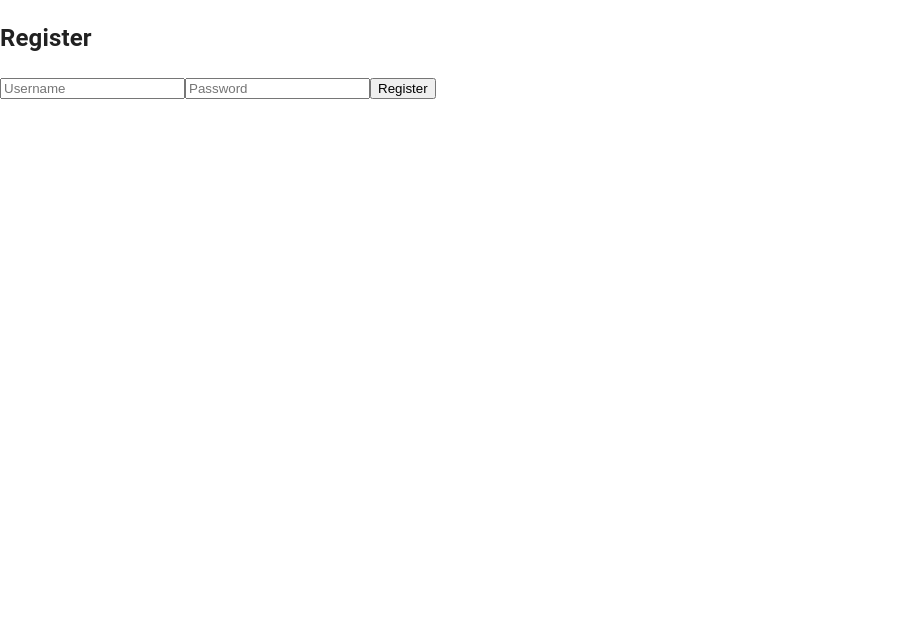
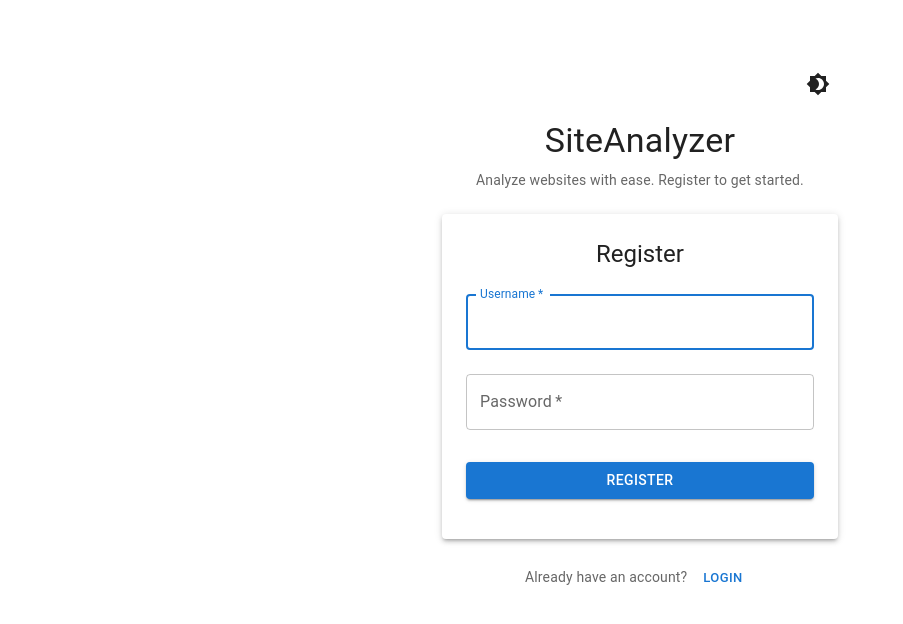
Before and after one commit to nairyuuu/siteanalyzer-be, a Next.js app in the folder frontend/: page /register in a window 1280 px wide. Shown: the top 624 px of the page, without its empty margins (0-903 px from the left). Built offline with nearby package versions, Linux system fonts and the light colour scheme.

Commit message:
add gitignore

```diff
--- a/frontend/pages/register.js
+++ b/frontend/pages/register.js
@@ -1,20 +1,121 @@
 import { useState } from 'react';
 import axios from 'axios';
+import { useRouter } from 'next/router';
+import {
+  Box,
+  Button,
+  Container,
+  CssBaseline,
+  IconButton,
+  TextField,
+  Typography,
+  Paper,
+} from '@mui/material';
+import { Brightness4, Brightness7 } from '@mui/icons-material';
 
-export default function Register() {
+export default function Register({ toggleTheme, mode }) {
   const [form, setForm] = useState({ username: '', password: '' });
+  const router = useRouter();
 
   const handleRegister = async () => {
-    await axios.post('http://localhost:4000/api/auth/register', form);
-    alert('Registered! Now log in.');
+    try {
+      await axios.post('http://localhost:4000/api/auth/register', form);
+      alert('Registered! Now log in.');
+      router.push('/login');
+    } catch (error) {
+      console.error('Registration failed:', error);
+      // Add error handling here (e.g., show a snackbar or error message)
+    }
+  };
+
+  const handleKeyPress = (e) => {
+    if (e.key === 'Enter') {
+      handleRegister();
+    }
   };
 
   return (
-    <>
-      <h2>Register</h2>
-      <input placeholder="Username" onChange={e => setForm({ ...form, username: e.target.value })} />
-      <input placeholder="Password" type="password" onChange={e => setForm({ ...form, password: e.target.value })} />
-      <button onClick={handleRegister}>Register</button>
-    </>
+    <Container component="main" maxWidth="xs">
+      <CssBaseline />
+      <Box
+        sx={{
+          display: 'flex',
+          flexDirection: 'column',
+          alignItems: 'center',
+          mt: 8,
+        }}
+      >
+        {/* Theme Toggle Button */}
+        <Box sx={{ alignSelf: 'flex-end' }}>
+          <IconButton onClick={toggleTheme} color="inherit">
+            {mode === 'dark' ? <Brightness7 /> : <Brightness4 />}
+          </IconButton>
+        </Box>
+
+        {/* Application Title */}
+        <Typography component="h1" variant="h4" align="center" sx={{ mt: 2 }}>
+          SiteAnalyzer
+        </Typography>
+        <Typography
+          component="p"
+          variant="body2"
+          align="center"
+          color="text.secondary"
+          sx={{ mt: 1, mb: 3 }}
+        >
+          Analyze websites with ease. Register to get started.
+        </Typography>
+
+        {/* Registration Form */}
+        <Paper elevation={3} sx={{ p: 3, width: '100%' }}>
+          <Typography component="h1" variant="h5" align="center">
+            Register
+          </Typography>
+          <Box component="form" sx={{ mt: 1 }}>
+            <TextField
+              margin="normal"
+              required
+              fullWidth
+              label="Username"
+              autoFocus
+              value={form.username}
+              onChange={(e) => setForm({ ...form, username: e.target.value })}
+              onKeyPress={handleKeyPress}
+            />
+            <TextField
+              margin="normal"
+              required
+              fullWidth
+              label="Password"
+              type="password"
+              value={form.password}
+              onChange={(e) => setForm({ ...form, password: e.target.value })}
+              onKeyPress={handleKeyPress}
+            />
+            <Button
+              fullWidth
+              variant="contained"
+              sx={{ mt: 3, mb: 2 }}
+              onClick={handleRegister}
+            >
+              Register
+            </Button>
+          </Box>
+        </Paper>
+
+        {/* Footer */}
+        <Typography
+          variant="body2"
+          color="text.secondary"
+          align="center"
+          sx={{ mt: 3 }}
+        >
+          Already have an account?{' '}
+          <Button href="/login" variant="text" size="small">
+            Login
+          </Button>
+        </Typography>
+      </Box>
+    </Container>
   );
 }
```
Also changed, not shown: 1 other file (tests, documents, lock files or other folders).
